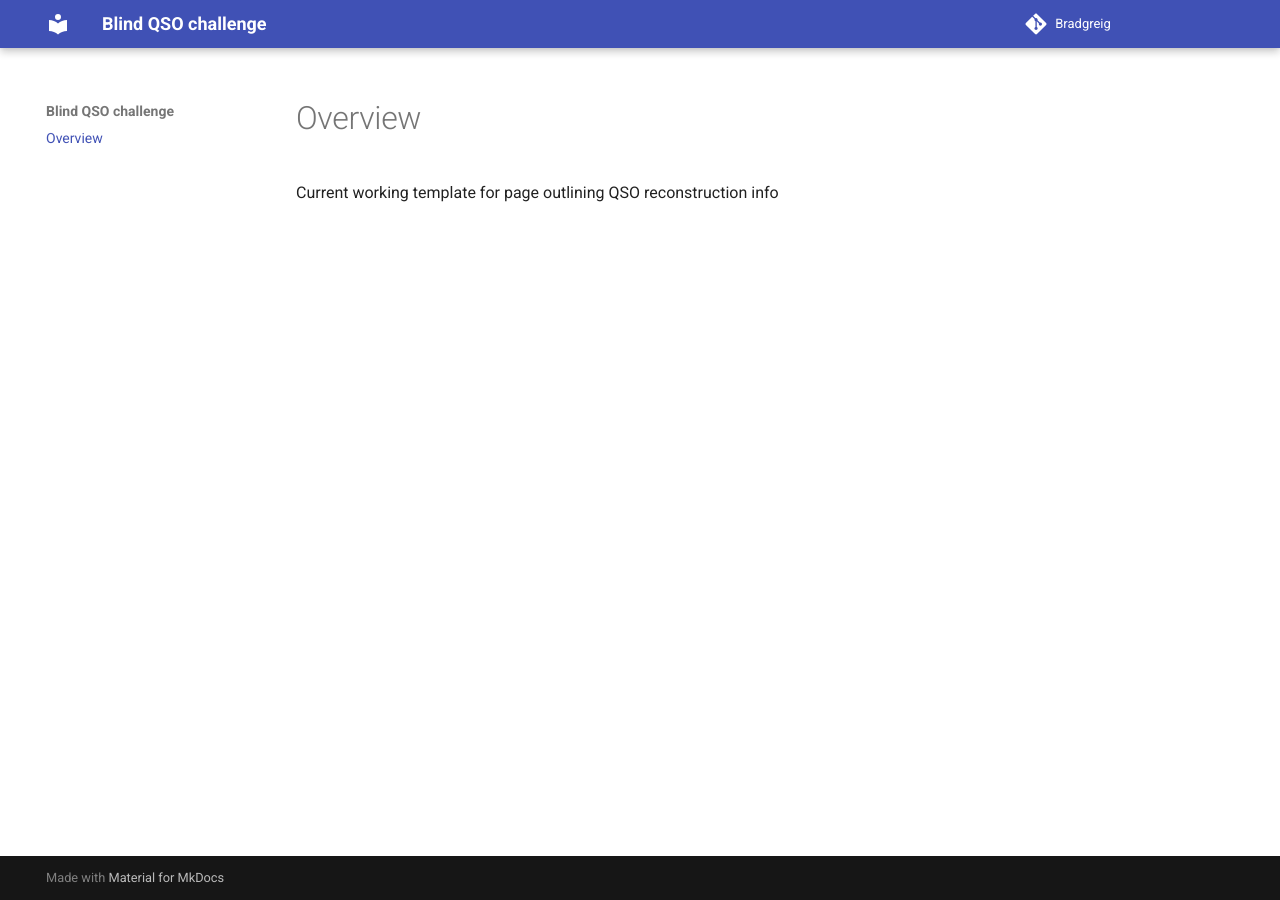
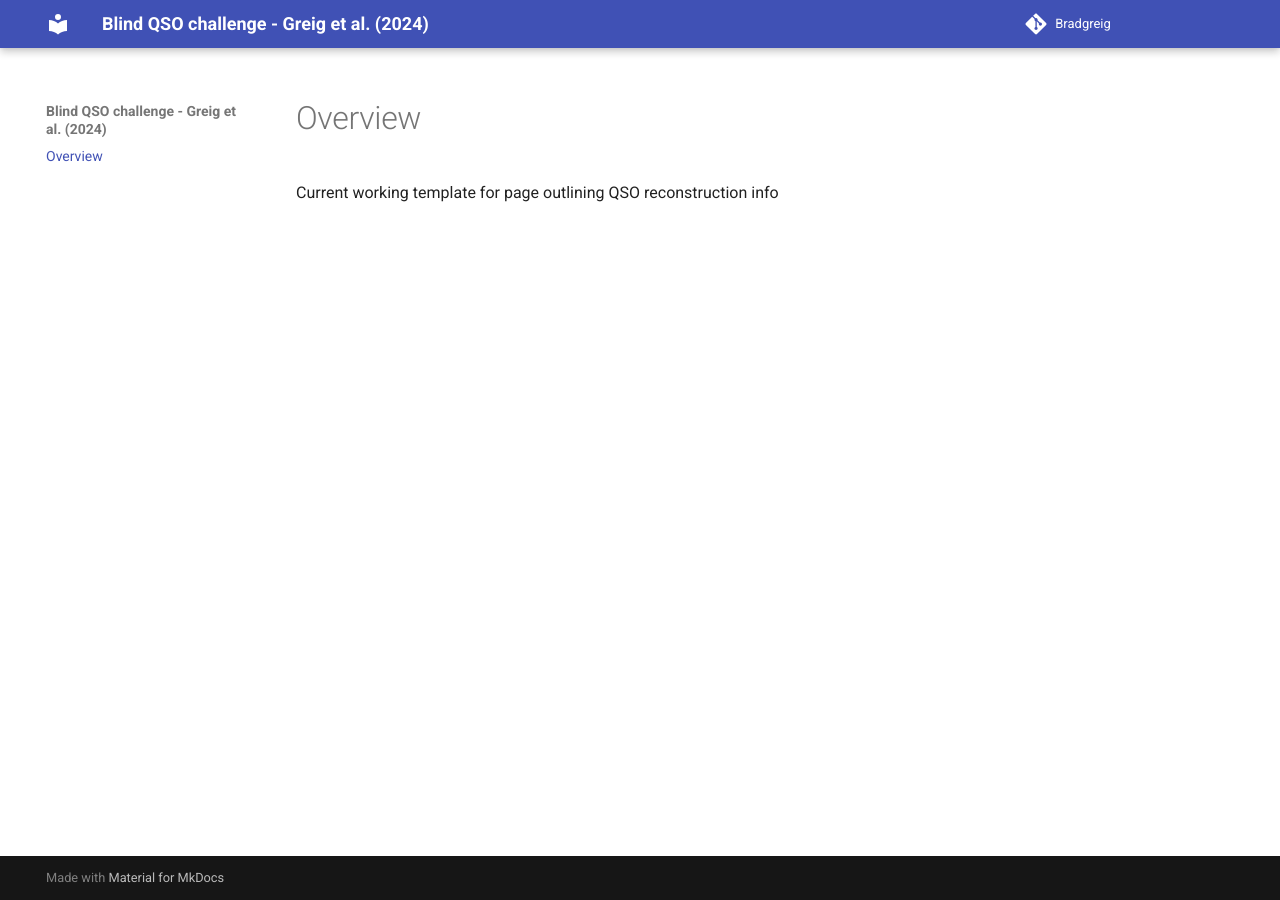
Before and after one commit to BradGreig/blind-QSO-challenge, an MkDocs documentation site: the page built from docs/index.md, in a window 1280 px wide. Built offline with MkDocs 1.6.1 and Material for MkDocs 9.7.7, drawn with Linux system fonts in a browser that asks for light colours.

Commit message:
Update mkdocs.yml

```diff
--- a/mkdocs.yml
+++ b/mkdocs.yml
@@ -1,4 +1,4 @@
-site_name: Blind QSO challenge
+site_name: Blind QSO challenge - Greig et al. (2024)
 theme:
   name: material
   features:
```
